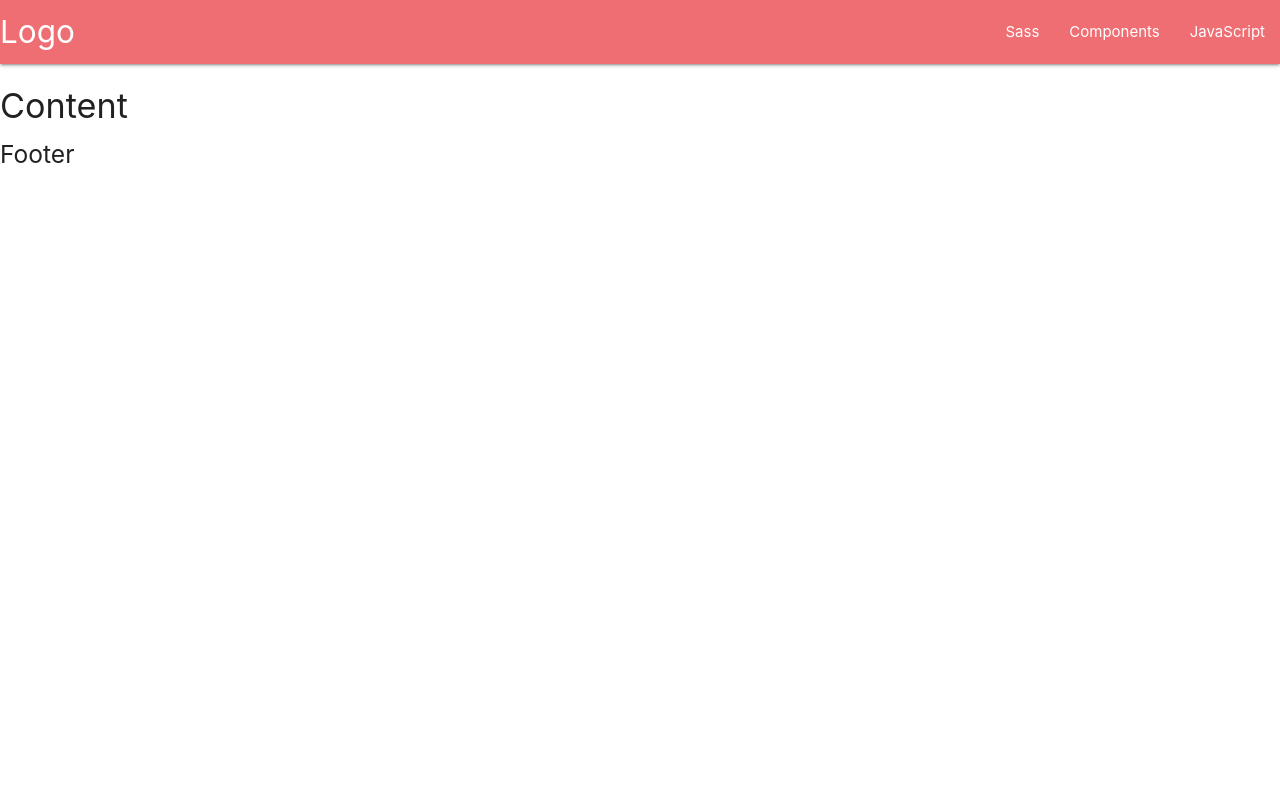
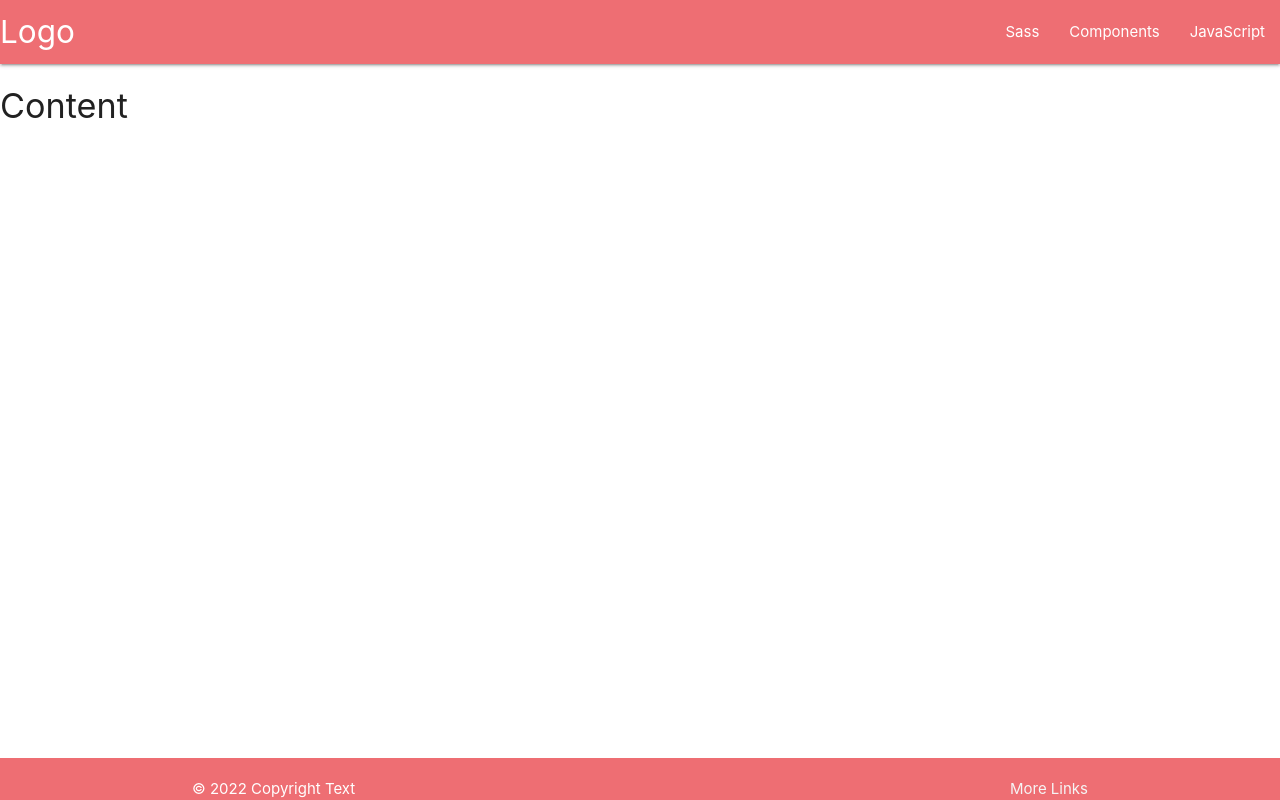
Before and after one commit to AndreLuizGomesPereira/browserify, a Vue app: page / in a window 1280 px wide. Built offline with nearby package versions, Linux system fonts and the light colour scheme.

Commit message:
Alterando o rodapé

```diff
--- a/src/layout/AppFooter.vue
+++ b/src/layout/AppFooter.vue
@@ -1,8 +1,20 @@
 <template>
-    <h5>Footer</h5>
+  <footer class="page-footer">
+    <div class="footer-copyrigth">
+      <div class="container">
+        © 2022 Copyright Text
+        <a class="grey-text text-lighten-4 right" href="#!">More Links</a>
+      </div>
+    </div>
+  </footer>
 </template>
 <script>
-export default {
-
+export default {};
+</script>
+<style scoped>
+footer {
+    position: fixed;
+    bottom: 0;
+    width: 100%;
 }
-</script>
+</style>
```
Also changed, not shown: 1 other file (tests, documents, lock files or other folders).
